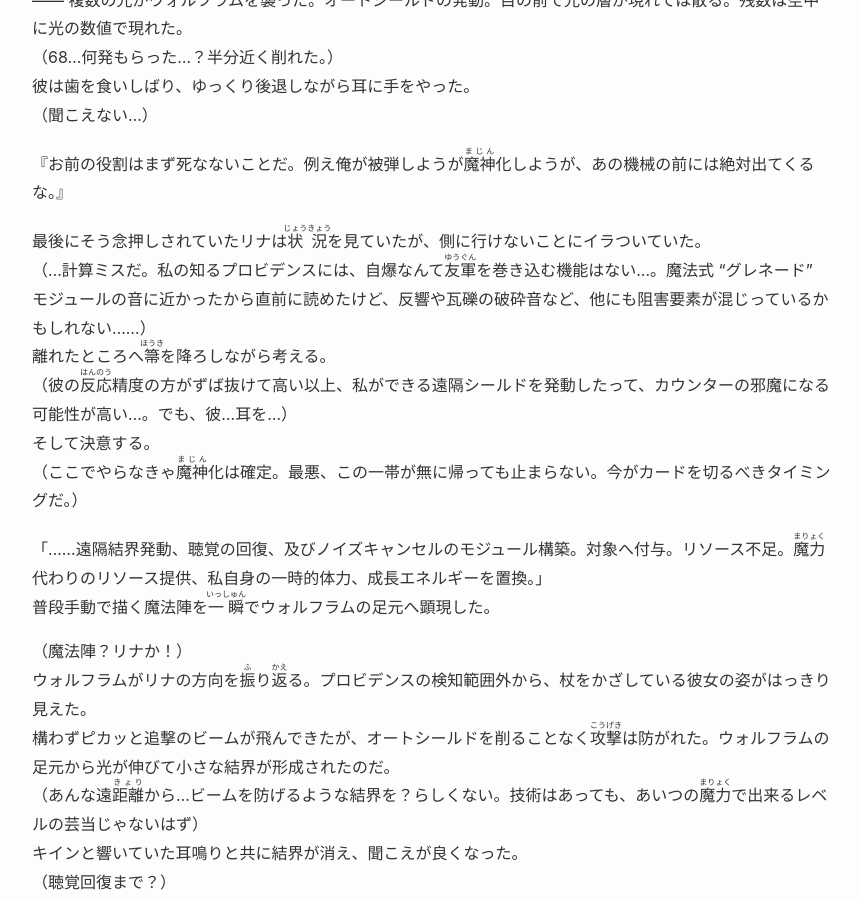
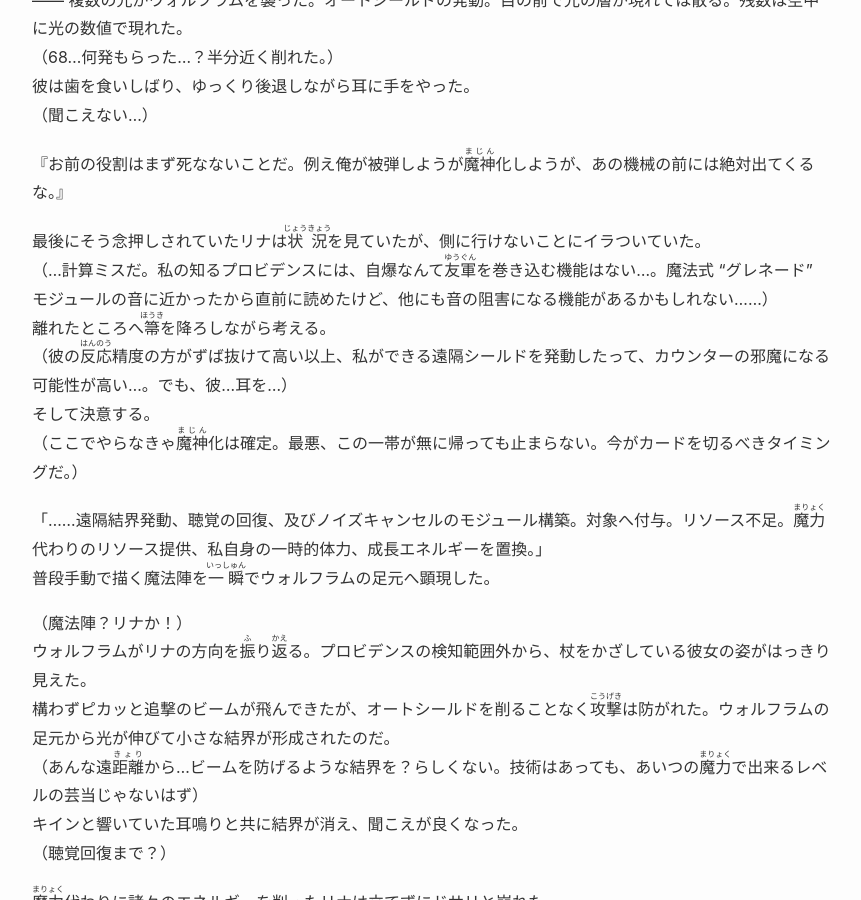
Before and after one commit to MikakoWorld/unison-gate-beta, a Jekyll site: the page built from docs/part03/25_塔の番人.md, in a window 1280 px wide and 900 px high, scrolled down 8913 px. Shown: the whole window, without its empty margins (208-1069 px from the left). Built offline with Jekyll 4.4.1, drawn with Linux system fonts in a browser that asks for light colours.

Commit message:
微調整

```diff
--- a/docs/part03/25_塔の番人.md
+++ b/docs/part03/25_塔の番人.md
@@ -257,7 +257,7 @@ layout: novel
 『お前の役割はまず死なないことだ。例え俺が被弾しようが<ruby>魔神<rt>まじん</rt></ruby>化しようが、あの機械の前には絶対出てくるな。』
 
 最後にそう念押しされていたリナは<ruby>状況<rt>じょうきょう</rt></ruby>を見ていたが、側に行けないことにイラついていた。
-（…計算ミスだ。私の知るプロビデンスには、自爆なんて<ruby>友軍<rt>ゆうぐん</rt></ruby>を巻き込む機能はない…。魔法式 "グレネード" モジュールの音に近かったから直前に読めたけど、反響や瓦礫の破砕音など、他にも阻害要素が混じっているかもしれない……）
+（…計算ミスだ。私の知るプロビデンスには、自爆なんて<ruby>友軍<rt>ゆうぐん</rt></ruby>を巻き込む機能はない…。魔法式 "グレネード" モジュールの音に近かったから直前に読めたけど、他にも音の阻害になる機能があるかもしれない……）
 離れたところへ<ruby>箒<rt>ほうき</rt></ruby>を降ろしながら考える。
 （彼の<ruby>反応<rt>はんのう</rt></ruby>精度の方がずば抜けて高い以上、私ができる遠隔シールドを発動したって、カウンターの邪魔になる可能性が高い…。でも、彼…耳を…）
 そして決意する。
```
